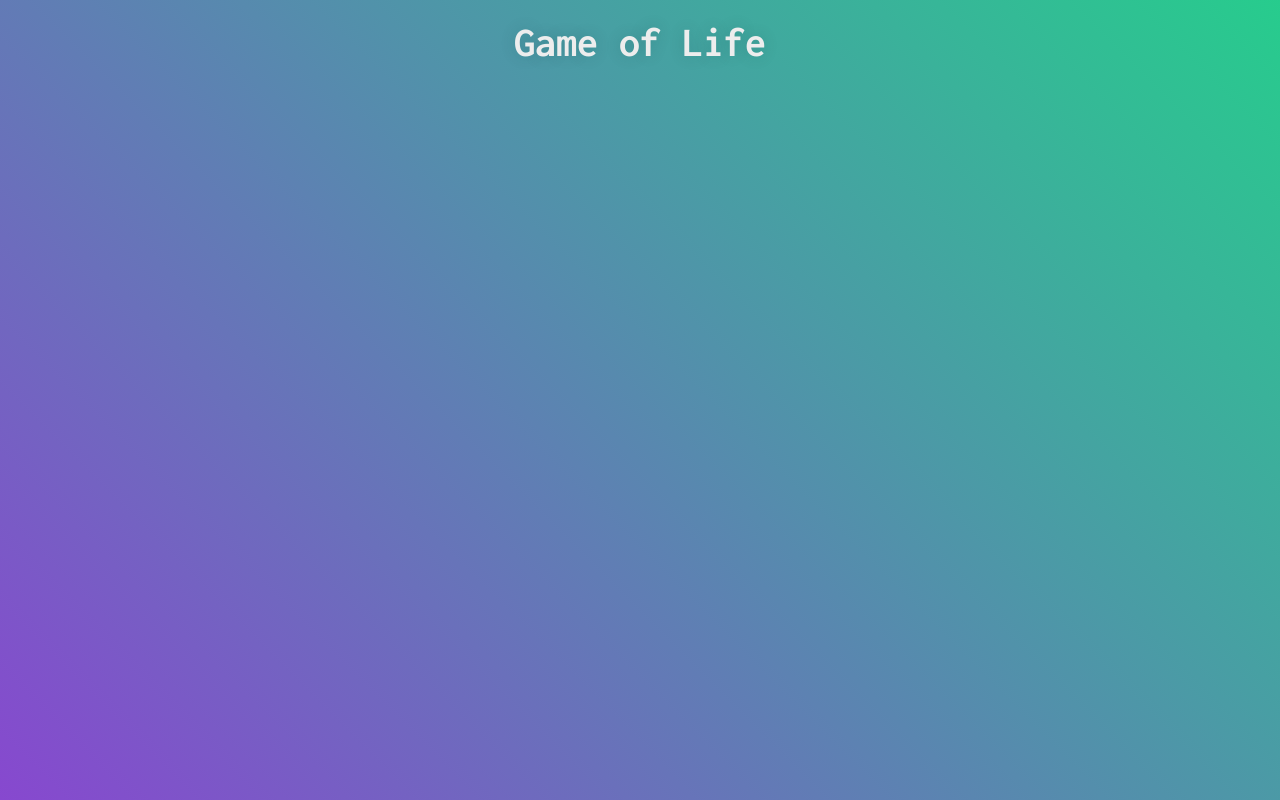
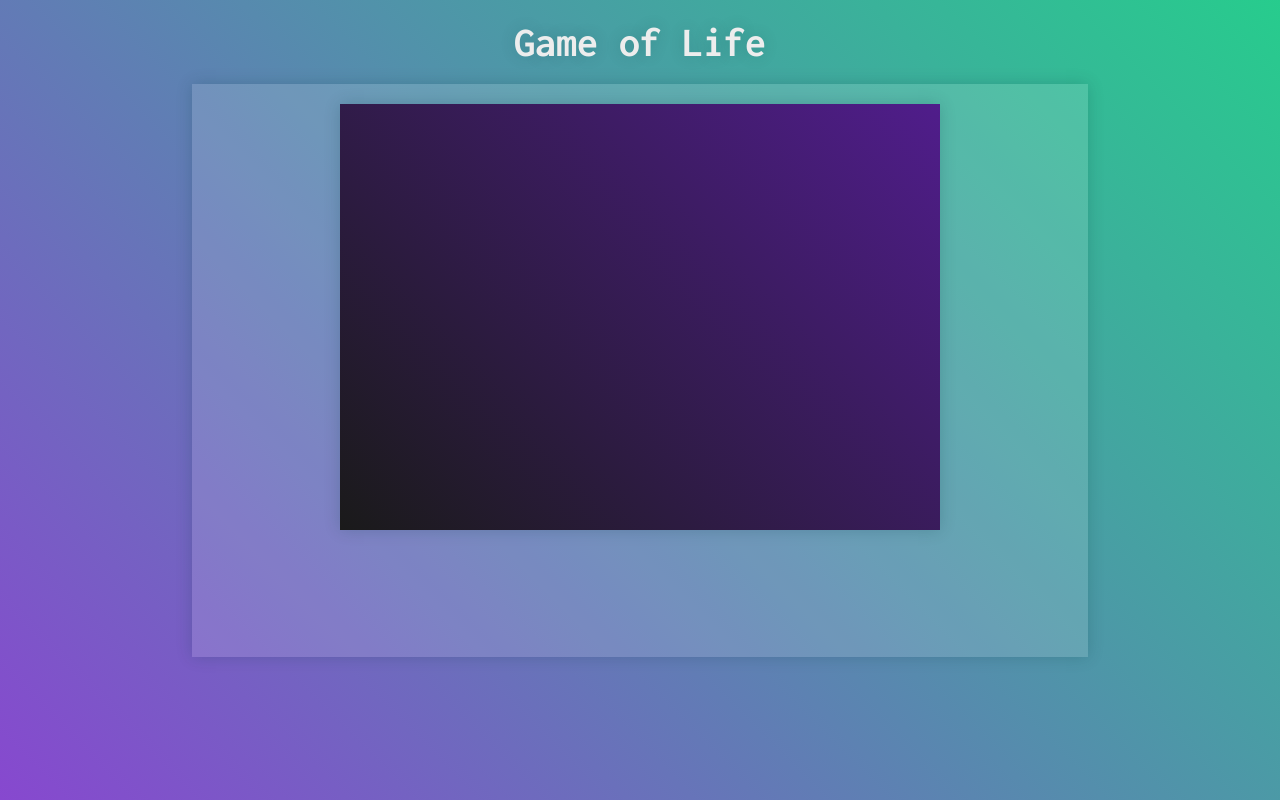
Before and after one commit to HardParadox/Game-of-Life, a React app: page / in a window 1280 px wide. Built offline with nearby package versions, Linux system fonts and the light colour scheme.

Commit message:
add Field component

```diff
--- /dev/null
+++ b/src/components/Field/Field.css
@@ -0,0 +1,13 @@
+.field {
+    display: flex;
+    flex-wrap: wrap;
+    width: 70%;
+    height: 80%;
+    min-width: 330px;
+    min-height: 220px;
+    box-shadow: 0 0 15px rgb(0 54 60 / 20%);
+}
+
+.field_lightTheme {
+    background-image: linear-gradient(45deg, #1a1a1a, #501d8b);
+}
--- /dev/null
+++ b/src/components/Field/Field.tsx
@@ -0,0 +1,11 @@
+import React from "react";
+import style from "./Field.css";
+
+const Row: React.FC<{ children?: React.ReactNode }> = ({ children }) => (
+  <div>{children}</div>
+);
+
+export const Field: React.FC<{ rows: number; column: number }> = ({
+  rows,
+  column,
+}) => <div className={`${style.field} ${style.field_lightTheme}`}></div>;
--- a/src/screens/Main.tsx
+++ b/src/screens/Main.tsx
@@ -1,8 +1,13 @@
 import React from "react";
 import { Header } from "components/Header";
+import { Wrapper } from "components/Wrapper/Wrapper";
+import { Field } from "components/Field/Field";
 
 export const Main: React.FC<unknown> = () => (
   <>
     <Header title={"Game of Life"} />
+    <Wrapper>
+      <Field rows={10} column={10} />
+    </Wrapper>
   </>
 );
```
